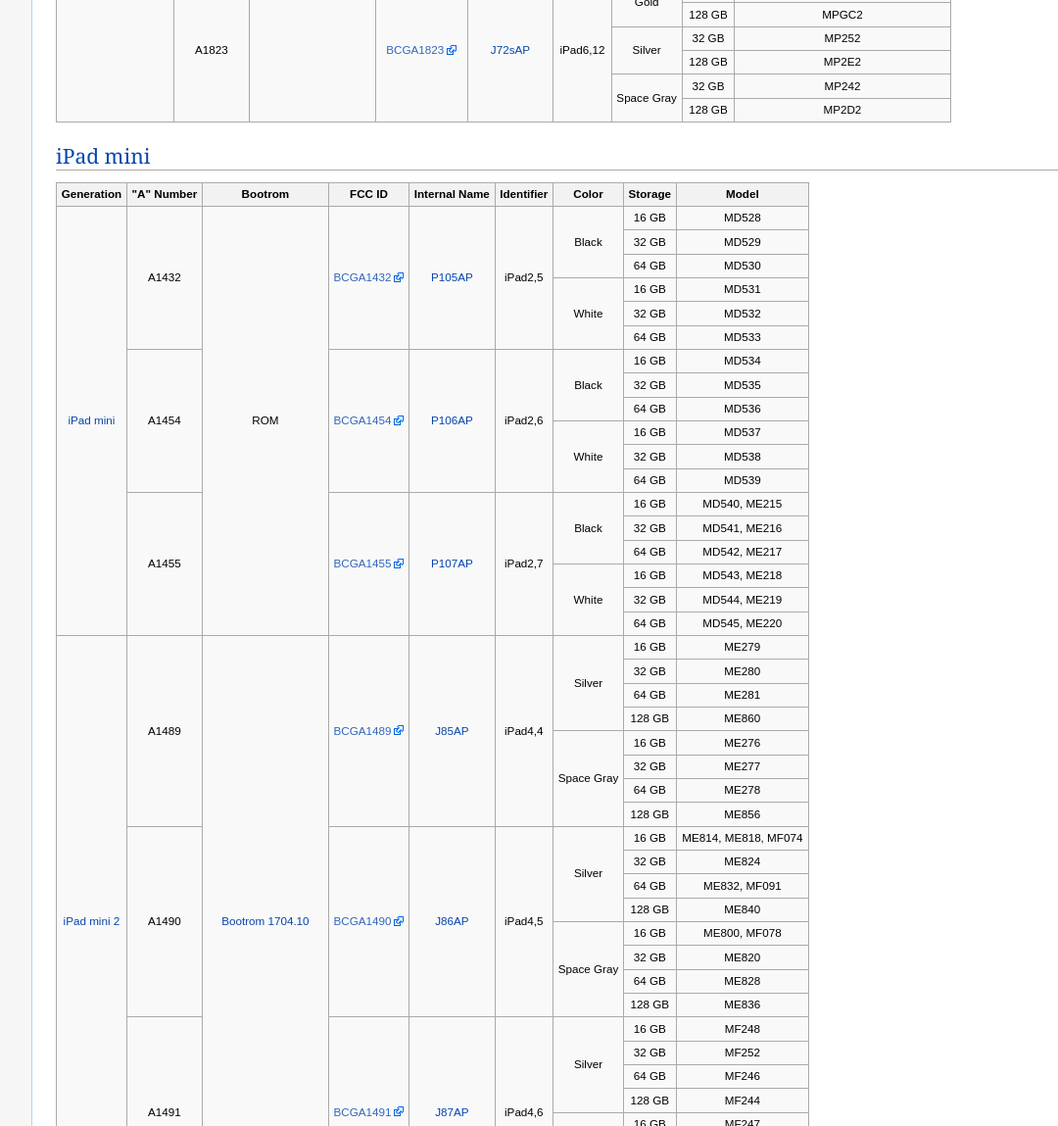
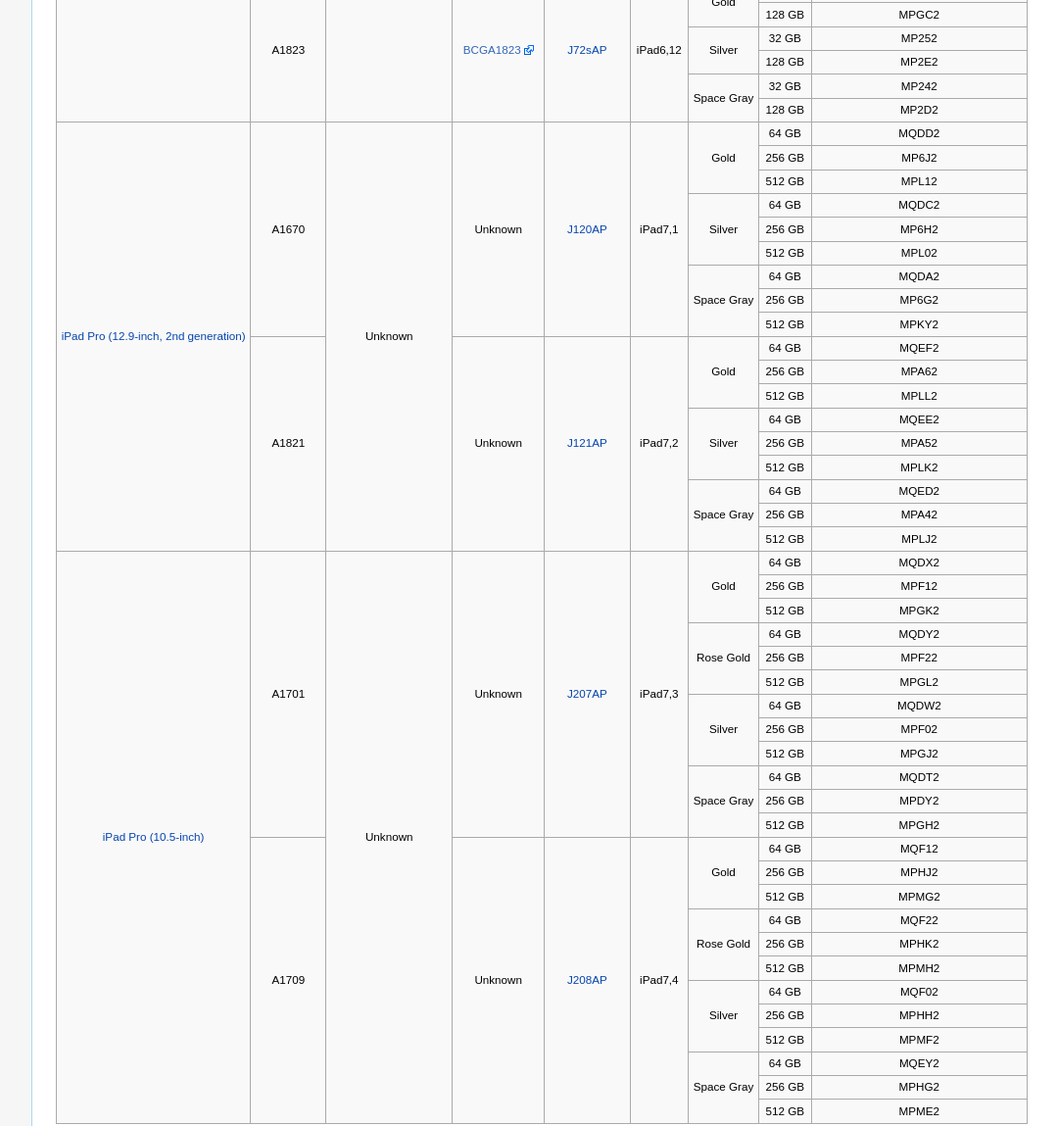
Before and after one commit to pbakondy/ios-device-list, a website built with webpack: page saved/ios-models.html in a window 1280 px wide. Shown: the part 6034-7183 px from the top of the page at 98% size, without its empty margins (144-1224 px from the left). Built offline with nearby package versions, Linux system fonts and the light colour scheme.

Commit message:
Update devices

```diff
--- a/ipad.json
+++ b/ipad.json
@@ -1063,5 +1063,255 @@
         "Model": [ "MP2D2" ]
       }
     ]
+  },
+  {
+    "Generation": "iPad Pro (12.9-inch, 2nd generation)",
+    "ANumber": "A1670",
+    "Bootrom": "Unknown",
+    "FCCID": "Unknown",
+    "InternalName": "J120AP",
+    "Identifier": "iPad7,1",
+    "Models": [
+      {
+        "Color": "Gold",
+        "Storage": "64 GB",
+        "Model": [ "MQDD2" ]
+      },
+      {
+        "Color": "Gold",
+        "Storage": "256 GB",
+        "Model": [ "MP6J2" ]
+      },
+      {
+        "Color": "Gold",
+        "Storage": "512 GB",
+        "Model": [ "MPL12" ]
+      },
+      {
+        "Color": "Silver",
+        "Storage": "64 GB",
+        "Model": [ "MQDC2" ]
+      },
+      {
+        "Color": "Silver",
+        "Storage": "256 GB",
+        "Model": [ "MP6H2" ]
+      },
+      {
+        "Color": "Silver",
+        "Storage": "512 GB",
+        "Model": [ "MPL02" ]
+      },
+      {
+        "Color": "Space Gray",
+        "Storage": "64 GB",
+        "Model": [ "MQDA2" ]
+      },
+      {
+        "Color": "Space Gray",
+        "Storage": "256 GB",
+        "Model": [ "MP6G2" ]
+      },
+      {
+        "Color": "Space Gray",
+        "Storage": "512 GB",
+        "Model": [ "MPKY2" ]
+      }
+    ]
+  },
+  {
+    "Generation": "iPad Pro (12.9-inch, 2nd generation)",
+    "ANumber": "A1821",
+    "Bootrom": "Unknown",
+    "FCCID": "Unknown",
+    "InternalName": "J121AP",
+    "Identifier": "iPad7,2",
+    "Models": [
+      {
+        "Color": "Gold",
+        "Storage": "64 GB",
+        "Model": [ "MQEF2" ]
+      },
+      {
+        "Color": "Gold",
+        "Storage": "256 GB",
+        "Model": [ "MPA62" ]
+      },
+      {
+        "Color": "Gold",
+        "Storage": "512 GB",
+        "Model": [ "MPLL2" ]
+      },
+      {
+        "Color": "Silver",
+        "Storage": "64 GB",
+        "Model": [ "MQEE2" ]
+      },
+      {
+        "Color": "Silver",
+        "Storage": "256 GB",
+        "Model": [ "MPA52" ]
+      },
+      {
+        "Color": "Silver",
+        "Storage": "512 GB",
+        "Model": [ "MPLK2" ]
+      },
+      {
+        "Color": "Space Gray",
+        "Storage": "64 GB",
+        "Model": [ "MQED2" ]
+      },
+      {
+        "Color": "Space Gray",
+        "Storage": "256 GB",
+        "Model": [ "MPA42" ]
+      },
+      {
+        "Color": "Space Gray",
+        "Storage": "512 GB",
+        "Model": [ "MPLJ2" ]
+      }
+    ]
+  },
+  {
+    "Generation": "iPad Pro (10.5-inch)",
+    "ANumber": "A1701",
+    "Bootrom": "Unknown",
+    "FCCID": "Unknown",
+    "InternalName": "J207AP",
+    "Identifier": "iPad7,3",
+    "Models": [
+      {
+        "Color": "Gold",
+        "Storage": "64 GB",
+        "Model": [ "MQDX2" ]
+      },
+      {
+        "Color": "Gold",
+        "Storage": "256 GB",
+        "Model": [ "MPF12" ]
+      },
+      {
+        "Color": "Gold",
+        "Storage": "512 GB",
+        "Model": [ "MPGK2" ]
+      },
+      {
+        "Color": "Rose Gold",
+        "Storage": "64 GB",
+        "Model": [ "MQDY2" ]
+      },
+      {
+        "Color": "Rose Gold",
+        "Storage": "256 GB",
+        "Model": [ "MPF22" ]
+      },
+      {
+        "Color": "Rose Gold",
+        "Storage": "512 GB",
+        "Model": [ "MPGL2" ]
+      },
+      {
+        "Color": "Silver",
+        "Storage": "64 GB",
+        "Model": [ "MQDW2" ]
+      },
+      {
+        "Color": "Silver",
+        "Storage": "256 GB",
+        "Model": [ "MPF02" ]
+      },
+      {
+        "Color": "Silver",
+        "Storage": "512 GB",
+        "Model": [ "MPGJ2" ]
+      },
+      {
+        "Color": "Space Gray",
+        "Storage": "64 GB",
+        "Model": [ "MQDT2" ]
+      },
+      {
+        "Color": "Space Gray",
+        "Storage": "256 GB",
+        "Model": [ "MPDY2" ]
+      },
+      {
+        "Color": "Space Gray",
+        "Storage": "512 GB",
+        "Model": [ "MPGH2" ]
+      }
+    ]
+  },
+  {
+    "Generation": "iPad Pro (10.5-inch)",
+    "ANumber": "A1709",
+    "Bootrom": "Unknown",
+    "FCCID": "Unknown",
+    "InternalName": "J208AP",
+    "Identifier": "iPad7,4",
+    "Models": [
+      {
+        "Color": "Gold",
+        "Storage": "64 GB",
+        "Model": [ "MQF12" ]
+      },
+      {
+        "Color": "Gold",
+        "Storage": "256 GB",
+        "Model": [ "MPHJ2" ]
+      },
+      {
+        "Color": "Gold",
+        "Storage": "512 GB",
+        "Model": [ "MPMG2" ]
+      },
+      {
+        "Color": "Rose Gold",
+        "Storage": "64 GB",
+        "Model": [ "MQF22" ]
+      },
+      {
+        "Color": "Rose Gold",
+        "Storage": "256 GB",
+        "Model": [ "MPHK2" ]
+      },
+      {
+        "Color": "Rose Gold",
+        "Storage": "512 GB",
+        "Model": [ "MPMH2" ]
+      },
+      {
+        "Color": "Silver",
+        "Storage": "64 GB",
+        "Model": [ "MQF02" ]
+      },
+      {
+        "Color": "Silver",
+        "Storage": "256 GB",
+        "Model": [ "MPHH2" ]
+      },
+      {
+        "Color": "Silver",
+        "Storage": "512 GB",
+        "Model": [ "MPMF2" ]
+      },
+      {
+        "Color": "Space Gray",
+        "Storage": "64 GB",
+        "Model": [ "MQEY2" ]
+      },
+      {
+        "Color": "Space Gray",
+        "Storage": "256 GB",
+        "Model": [ "MPHG2" ]
+      },
+      {
+        "Color": "Space Gray",
+        "Storage": "512 GB",
+        "Model": [ "MPME2" ]
+      }
+    ]
   }
 ]
--- a/iphone.json
+++ b/iphone.json
@@ -666,7 +666,7 @@
   },
   {
     "Generation": "iPhone 6",
-    "ANumber": [ "A1549", "A1586" ],
+    "ANumber": [ "A1549", "A1586", "A1589" ],
     "Bootrom": [ "Bootrom 1992.0.0.1.19" ],
     "FCCID": "BCG‑E2816A",
     "InternalName": "N61AP",
@@ -676,6 +676,11 @@
         "Color": "Gold",
         "Storage": "16 GB",
         "Model": [ "MG3D2", "MG492", "MG4Q2", "MG562", "MG5Y2", "MG6C2" ]
+      },
+      {
+        "Color": "Gold",
+        "Storage": "32 GB",
+        "Model": [ ]
       },
       {
         "Color": "Gold",
@@ -709,6 +714,11 @@
       },
       {
         "Color": "Space Gray",
+        "Storage": "32 GB",
+        "Model": [ ]
+      },
+      {
+        "Color": "Space Gray",
         "Storage": "64 GB",
         "Model": [ "MG3H2", "MG4F2", "MG4W2", "MG5A2", "MG6G2", "MG632" ]
       },
@@ -721,7 +731,7 @@
   },
   {
     "Generation": "iPhone 6 Plus",
-    "ANumber": [ "A1522", "A1524" ],
+    "ANumber": [ "A1522", "A1524", "A1593" ],
     "Bootrom": [ "Bootrom 1992.0.0.1.19" ],
     "FCCID": "BCG‑E2817A",
     "InternalName": "N56AP",
@@ -1245,7 +1255,7 @@
       {
         "Color": "Jet Black",
         "Storage": "128 GB",
-        "Model": [ "MN572", "MN5L2" ]
+        "Model": [ "MN572", "MN5L2", "MN4V2" ]
       },
       {
         "Color": "Jet Black",
--- a/saved/ios-models.html
+++ b/saved/ios-models.html
@@ -1645,6 +1645,284 @@
 <td> 128 GB
 </td>
 <td> MP2D2
+</td></tr>
+<tr>
+<td rowspan="18"> <a href="/wiki/IPad_Pro_(12.9-inch,_2nd_generation)" title="IPad Pro (12.9-inch, 2nd generation)">iPad Pro (12.9-inch, 2nd generation)</a>
+</td>
+<td rowspan="9"> A1670
+</td>
+<td rowspan="18"> Unknown
+</td>
+<td rowspan="9"> Unknown
+</td>
+<td rowspan="9"> <a href="/wiki/J120AP" title="J120AP">J120AP</a>
+</td>
+<td rowspan="9"> iPad7,1
+</td>
+<td rowspan="3"> Gold
+</td>
+<td> 64 GB
+</td>
+<td> MQDD2
+</td></tr>
+<tr>
+<td> 256 GB
+</td>
+<td> MP6J2
+</td></tr>
+<tr>
+<td> 512 GB
+</td>
+<td> MPL12
+</td></tr>
+<tr>
+<td rowspan="3"> Silver
+</td>
+<td> 64 GB
+</td>
+<td> MQDC2
+</td></tr>
+<tr>
+<td> 256 GB
+</td>
+<td> MP6H2
+</td></tr>
+<tr>
+<td> 512 GB
+</td>
+<td> MPL02
+</td></tr>
+<tr>
+<td rowspan="3"> Space Gray
+</td>
+<td> 64 GB
+</td>
+<td> MQDA2
+</td></tr>
+<tr>
+<td> 256 GB
+</td>
+<td> MP6G2
+</td></tr>
+<tr>
+<td> 512 GB
+</td>
+<td> MPKY2
+</td></tr>
+<tr>
+<td rowspan="9"> A1821
+</td>
+<td rowspan="9"> Unknown
+</td>
+<td rowspan="9"> <a href="/wiki/J121AP" title="J121AP">J121AP</a>
+</td>
+<td rowspan="9"> iPad7,2
+</td>
+<td rowspan="3"> Gold
+</td>
+<td> 64 GB
+</td>
+<td> MQEF2
+</td></tr>
+<tr>
+<td> 256 GB
+</td>
+<td> MPA62
+</td></tr>
+<tr>
+<td> 512 GB
+</td>
+<td> MPLL2
+</td></tr>
+<tr>
+<td rowspan="3"> Silver
+</td>
+<td> 64 GB
+</td>
+<td> MQEE2
+</td></tr>
+<tr>
+<td> 256 GB
+</td>
+<td> MPA52
+</td></tr>
+<tr>
+<td> 512 GB
+</td>
+<td> MPLK2
+</td></tr>
+<tr>
+<td rowspan="3"> Space Gray
+</td>
+<td> 64 GB
+</td>
+<td> MQED2
+</td></tr>
+<tr>
+<td> 256 GB
+</td>
+<td> MPA42
+</td></tr>
+<tr>
+<td> 512 GB
+</td>
+<td> MPLJ2
+</td></tr>
+<tr>
+<td rowspan="24"> <a href="/wiki/IPad_Pro_(10.5-inch)" title="IPad Pro (10.5-inch)">iPad Pro (10.5-inch)</a>
+</td>
+<td rowspan="12"> A1701
+</td>
+<td rowspan="24"> Unknown
+</td>
+<td rowspan="12"> Unknown
+</td>
+<td rowspan="12"> <a href="/wiki/J207AP" title="J207AP">J207AP</a>
+</td>
+<td rowspan="12"> iPad7,3
+</td>
+<td rowspan="3"> Gold
+</td>
+<td> 64 GB
+</td>
+<td> MQDX2
+</td></tr>
+<tr>
+<td> 256 GB
+</td>
+<td> MPF12
+</td></tr>
+<tr>
+<td> 512 GB
+</td>
+<td> MPGK2
+</td></tr>
+<tr>
+<td rowspan="3"> Rose Gold
+</td>
+<td> 64 GB
+</td>
+<td> MQDY2
+</td></tr>
+<tr>
+<td> 256 GB
+</td>
+<td> MPF22
+</td></tr>
+<tr>
+<td> 512 GB
+</td>
+<td> MPGL2
+</td></tr>
+<tr>
+<td rowspan="3"> Silver
+</td>
+<td> 64 GB
+</td>
+<td> MQDW2
+</td></tr>
+<tr>
+<td> 256 GB
+</td>
+<td> MPF02
+</td></tr>
+<tr>
+<td> 512 GB
+</td>
+<td> MPGJ2
+</td></tr>
+<tr>
+<td rowspan="3"> Space Gray
+</td>
+<td> 64 GB
+</td>
+<td> MQDT2
+</td></tr>
+<tr>
+<td> 256 GB
+</td>
+<td> MPDY2
+</td></tr>
+<tr>
+<td> 512 GB
+</td>
+<td> MPGH2
+</td></tr>
+<tr>
+<td rowspan="12"> A1709
+</td>
+<td rowspan="12"> Unknown
+</td>
+<td rowspan="12"> <a href="/wiki/J208AP" title="J208AP">J208AP</a>
+</td>
+<td rowspan="12"> iPad7,4
+</td>
+<td rowspan="3"> Gold
+</td>
+<td> 64 GB
+</td>
+<td> MQF12
+</td></tr>
+<tr>
+<td> 256 GB
+</td>
+<td> MPHJ2
+</td></tr>
+<tr>
+<td> 512 GB
+</td>
+<td> MPMG2
+</td></tr>
+<tr>
+<td rowspan="3"> Rose Gold
+</td>
+<td> 64 GB
+</td>
+<td> MQF22
+</td></tr>
+<tr>
+<td> 256 GB
+</td>
+<td> MPHK2
+</td></tr>
+<tr>
+<td> 512 GB
+</td>
+<td> MPMH2
+</td></tr>
+<tr>
+<td rowspan="3"> Silver
+</td>
+<td> 64 GB
+</td>
+<td> MQF02
+</td></tr>
+<tr>
+<td> 256 GB
+</td>
+<td> MPHH2
+</td></tr>
+<tr>
+<td> 512 GB
+</td>
+<td> MPMF2
+</td></tr>
+<tr>
+<td rowspan="3"> Space Gray
+</td>
+<td> 64 GB
+</td>
+<td> MQEY2
+</td></tr>
+<tr>
+<td> 256 GB
+</td>
+<td> MPHG2
+</td></tr>
+<tr>
+<td> 512 GB
+</td>
+<td> MPME2
 </td></tr></tbody></table>
 <h2><span class="mw-headline" id="iPad_mini"><a href="/wiki/List_of_iPad_minis" title="List of iPad minis">iPad mini</a></span></h2>
 <table class="wikitable">
@@ -2954,25 +3232,30 @@
 <td> ME438, MF358
 </td></tr>
 <tr>
-<td rowspan="9"> <a href="/wiki/N61AP" title="N61AP">iPhone 6</a>
-</td>
-<td rowspan="9"> A1549<br>A1586<br>A1589<sup id="cite_ref-china_1-7" class="reference"><a href="#cite_note-china-1">[1]</a></sup>
-</td>
-<td rowspan="18"> <a href="/wiki/Bootrom_1992.0.0.1.19" title="Bootrom 1992.0.0.1.19">Bootrom 1992.0.0.1.19</a>
-</td>
-<td rowspan="9"> <a rel="nofollow" class="external text" href="https://apps.fcc.gov/oetcf/eas/reports/ViewExhibitReport.cfm?mode=Exhibits&amp;RequestTimeout=500&amp;calledFromFrame=N&amp;application_id=o3qs0YfDZ1D%2FnRop8qw16w%3D%3D&amp;fcc_id=BCG-E2816A">BCG‑E2816A</a>
-</td>
-<td rowspan="9"> <a href="/wiki/N61AP" title="N61AP">N61AP</a>
-</td>
-<td rowspan="9"> iPhone7,2
-</td>
-<td rowspan="3"> Gold
+<td rowspan="11"> <a href="/wiki/N61AP" title="N61AP">iPhone 6</a>
+</td>
+<td rowspan="11"> A1549<br>A1586<br>A1589<sup id="cite_ref-china_1-7" class="reference"><a href="#cite_note-china-1">[1]</a></sup>
+</td>
+<td rowspan="20"> <a href="/wiki/Bootrom_1992.0.0.1.19" title="Bootrom 1992.0.0.1.19">Bootrom 1992.0.0.1.19</a>
+</td>
+<td rowspan="11"> <a rel="nofollow" class="external text" href="https://apps.fcc.gov/oetcf/eas/reports/ViewExhibitReport.cfm?mode=Exhibits&amp;RequestTimeout=500&amp;calledFromFrame=N&amp;application_id=o3qs0YfDZ1D%2FnRop8qw16w%3D%3D&amp;fcc_id=BCG-E2816A">BCG‑E2816A</a>
+</td>
+<td rowspan="11"> <a href="/wiki/N61AP" title="N61AP">N61AP</a>
+</td>
+<td rowspan="11"> iPhone7,2
+</td>
+<td rowspan="4"> Gold
 </td>
 <td> 16 GB
 </td>
 <td> MG3D2, MG492, MG4Q2, MG562, MG5Y2, MG6C2
 </td></tr>
 <tr>
+<td> 32 GB
+</td>
+<td>&nbsp;?<sup id="cite_ref-32gb6_2-0" class="reference"><a href="#cite_note-32gb6-2">[2]</a></sup>
+</td></tr>
+<tr>
 <td> 64 GB
 </td>
 <td> MG3L2, MG4J2, MG502, MG652, MG6J2, MG842
@@ -3000,11 +3283,16 @@
 <td> MG3F2, MG4C2
 </td></tr>
 <tr>
-<td rowspan="3"> Space Gray
+<td rowspan="4"> Space Gray
 </td>
 <td> 16 GB
 </td>
 <td> MG3A2, MG4N2, MG472, MG5W2, MG542, MG692
+</td></tr>
+<tr>
+<td> 32 GB
+</td>
+<td>&nbsp;?<sup id="cite_ref-32gb6_2-1" class="reference"><a href="#cite_note-32gb6-2">[2]</a></sup>
 </td></tr>
 <tr>
 <td> 64 GB
@@ -3362,7 +3650,7 @@
 <tr>
 <td rowspan="32"> <a href="/wiki/IPhone_7" title="IPhone 7">iPhone 7</a>
 </td>
-<td rowspan="16"> A1660<br>A1779<sup id="cite_ref-japan_2-0" class="reference"><a href="#cite_note-japan-2">[2]</a></sup><br>A1780
+<td rowspan="16"> A1660<br>A1779<sup id="cite_ref-japan_3-0" class="reference"><a href="#cite_note-japan-3">[3]</a></sup><br>A1780
 </td>
 <td rowspan="32"> <a href="/wiki/Bootrom_2696.0.0.1.33" title="Bootrom 2696.0.0.1.33">Bootrom 2696.0.0.1.33</a>
 </td>
@@ -3568,7 +3856,7 @@
 <tr>
 <td rowspan="32"> <a href="/wiki/IPhone_7_Plus" title="IPhone 7 Plus">iPhone 7 Plus</a>
 </td>
-<td rowspan="16"> A1661<br>A1785<sup id="cite_ref-japan_2-1" class="reference"><a href="#cite_note-japan-2">[2]</a></sup><br>A1786
+<td rowspan="16"> A1661<br>A1785<sup id="cite_ref-japan_3-1" class="reference"><a href="#cite_note-japan-3">[3]</a></sup><br>A1786
 </td>
 <td rowspan="32"> <a href="/wiki/Bootrom_2696.0.0.1.33" title="Bootrom 2696.0.0.1.33">Bootrom 2696.0.0.1.33</a>
 </td>
@@ -3718,7 +4006,7 @@
 </td>
 <td> 128 GB
 </td>
-<td> MN572, MN5L2
+<td> MN572, MN5L2, MN4V2
 </td></tr>
 <tr>
 <td> 256 GB
@@ -4016,7 +4304,7 @@
 <tr>
 <td> 32 GB
 </td>
-<td> MD720, ME108<sup id="cite_ref-demo_3-0" class="reference"><a href="#cite_note-demo-3">[3]</a></sup>
+<td> MD720, ME108<sup id="cite_ref-demo_4-0" class="reference"><a href="#cite_note-demo-4">[4]</a></sup>
 </td></tr>
 <tr>
 <td> 64 GB
@@ -4224,9 +4512,11 @@
 <ol class="references">
 <li id="cite_note-china-1"><span class="mw-cite-backlink">^ <sup><a href="#cite_ref-china_1-0">a</a></sup> <sup><a href="#cite_ref-china_1-1">b</a></sup> <sup><a href="#cite_ref-china_1-2">c</a></sup> <sup><a href="#cite_ref-china_1-3">d</a></sup> <sup><a href="#cite_ref-china_1-4">e</a></sup> <sup><a href="#cite_ref-china_1-5">f</a></sup> <sup><a href="#cite_ref-china_1-6">g</a></sup> <sup><a href="#cite_ref-china_1-7">h</a></sup> <sup><a href="#cite_ref-china_1-8">i</a></sup> <sup><a href="#cite_ref-china_1-9">j</a></sup> <sup><a href="#cite_ref-china_1-10">k</a></sup> <sup><a href="#cite_ref-china_1-11">l</a></sup> <sup><a href="#cite_ref-china_1-12">m</a></sup> <sup><a href="#cite_ref-china_1-13">n</a></sup> <sup><a href="#cite_ref-china_1-14">o</a></sup></span> <span class="reference-text">China-exclusive model.</span>
 </li>
-<li id="cite_note-japan-2"><span class="mw-cite-backlink">^ <sup><a href="#cite_ref-japan_2-0">a</a></sup> <sup><a href="#cite_ref-japan_2-1">b</a></sup></span> <span class="reference-text">Japan-exclusive model - contains <a rel="nofollow" class="external text" href="http://www.apple.com/jp/apple-pay/getting-started/">FeliCa for payment and transit with Apple Pay</a>.</span>
+<li id="cite_note-32gb6-2"><span class="mw-cite-backlink">^ <sup><a href="#cite_ref-32gb6_2-0">a</a></sup> <sup><a href="#cite_ref-32gb6_2-1">b</a></sup></span> <span class="reference-text">Marketed as "<a href="/wiki/N61AP" title="N61AP">iPhone 6 (2017)</a>", this is a "limited edition" that was sold by carriers and resellers in a handful of countries.</span>
 </li>
-<li id="cite_note-demo-3"><span class="mw-cite-backlink"><a href="#cite_ref-demo_3-0">^</a></span> <span class="reference-text">Demo model.</span>
+<li id="cite_note-japan-3"><span class="mw-cite-backlink">^ <sup><a href="#cite_ref-japan_3-0">a</a></sup> <sup><a href="#cite_ref-japan_3-1">b</a></sup></span> <span class="reference-text">Japan-exclusive model - contains <a rel="nofollow" class="external text" href="http://www.apple.com/jp/apple-pay/getting-started/">FeliCa for payment and transit with Apple Pay</a>.</span>
+</li>
+<li id="cite_note-demo-4"><span class="mw-cite-backlink"><a href="#cite_ref-demo_4-0">^</a></span> <span class="reference-text">Demo model.</span>
 </li>
 </ol>
 
@@ -4238,7 +4528,7 @@
 <script>window.RLQ = window.RLQ || []; window.RLQ.push( function () {
 mw.log.warn("Gadget \"CommentsInLocalTime\" was not loaded. Please migrate it to use ResourceLoader.  See \u003Chttps://www.theiphonewiki.com/wiki/Special:Gadgets\u003E.");
 } );</script></div>					<div class="printfooter">
-						Retrieved from "<a dir="ltr" href="https://www.theiphonewiki.com/w/index.php?title=Models&amp;oldid=57261">https://www.theiphonewiki.com/w/index.php?title=Models&amp;oldid=57261</a>"					</div>
+						Retrieved from "<a dir="ltr" href="https://www.theiphonewiki.com/w/index.php?title=Models&amp;oldid=57644">https://www.theiphonewiki.com/w/index.php?title=Models&amp;oldid=57644</a>"					</div>
 				<div id="catlinks" class="catlinks catlinks-allhidden"></div>				<div class="visualClear"></div>
 							</div>
 		</div></body></html>
```
